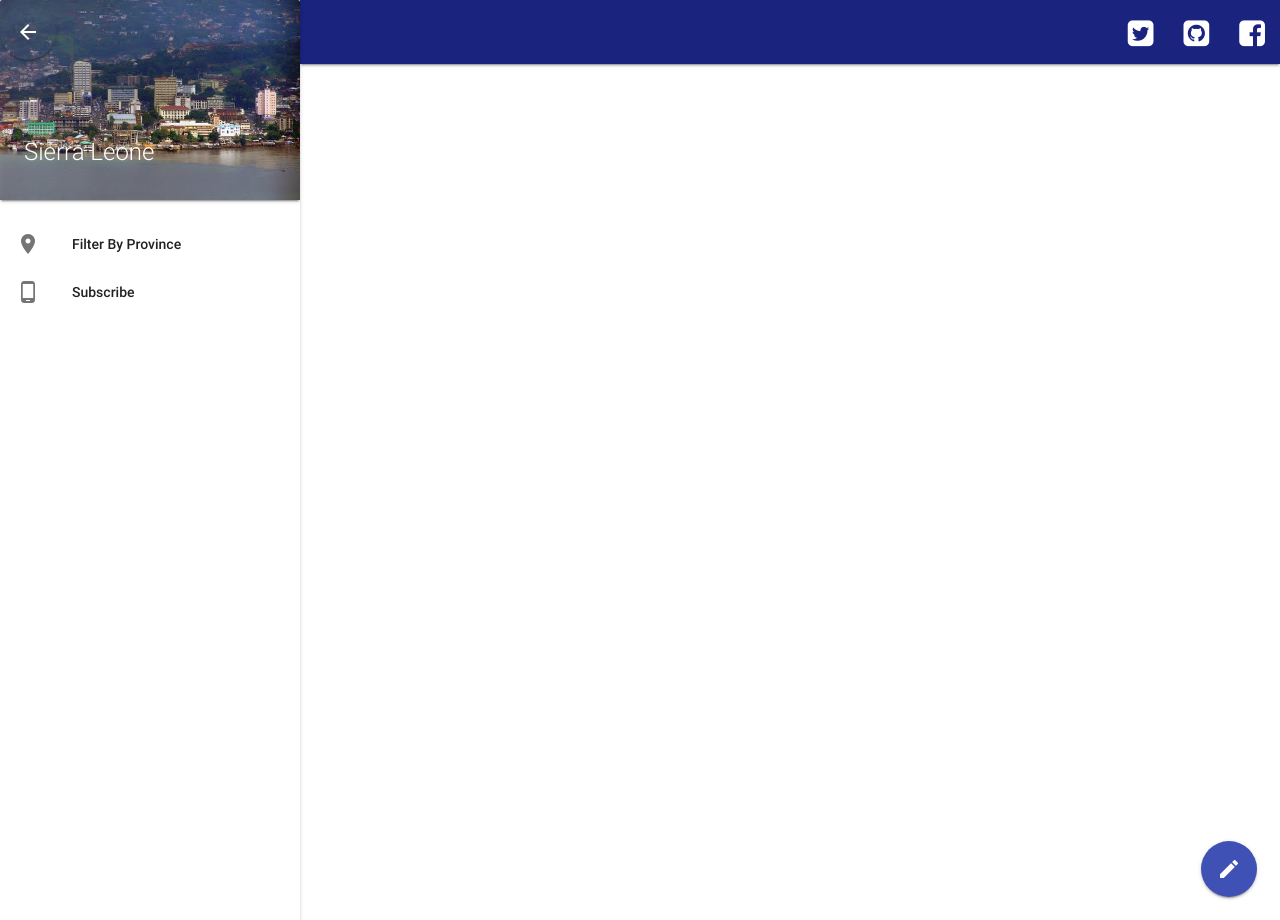
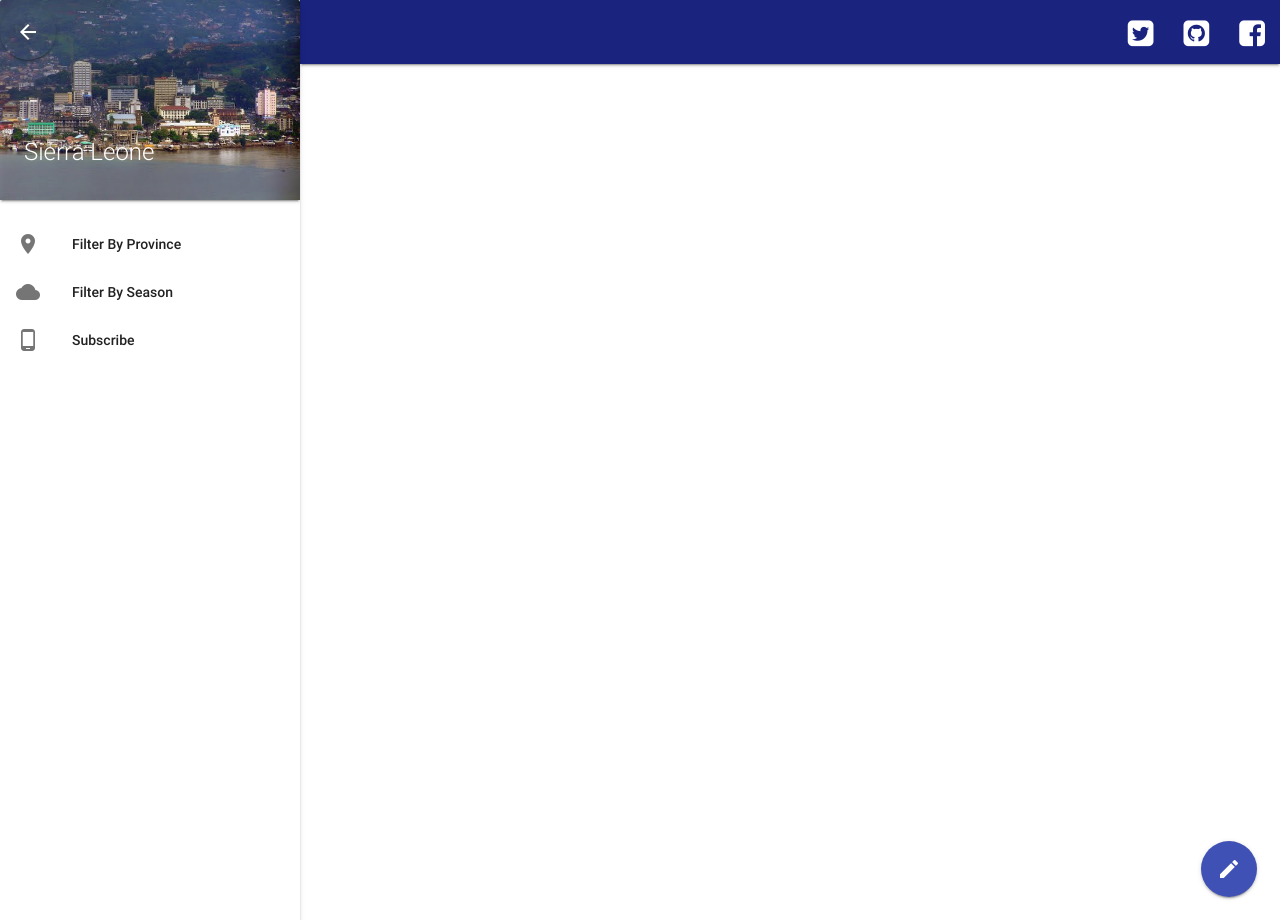
Before and after one commit to Code4SierraLeone/MWash, a CodeIgniter app: page /database/index.php/explore/index/1 in a window 1280 px wide. Run offline with CodeIgniter, Linux system fonts and the light colour scheme; some libraries are stand-ins or nearby versions.

Commit message:
merge master-change filter route and added filtering by seasons

```diff
--- a/application/config/routes.php
+++ b/application/config/routes.php
@@ -51,7 +51,7 @@ defined('BASEPATH') OR exit('No direct script access allowed');
 */
 //$route['default_controller'] = 'welcome';
 $route['default_controller'] = 'home';
-$route['explore'] = 'explore';
+$route['explore/(:any)/(:any)'] = 'explore/index/$1/$2';
 
 $route['subserv/add/one'] = 'subscription/add_subscriber_one';
 $route['subserv/add/two'] = 'subscription/add_subscriber_two';
--- a/application/controllers/Explore.php
+++ b/application/controllers/Explore.php
@@ -9,9 +9,19 @@ class Explore extends CI_Controller {
         $this->load->helper('url_helper');
     }
 
-    public function index()
+    public function index($parameter1, $parameter2)
     {
-        $this->load->view('explore');
+
+        if(isset($parameter1) && isset($parameter2)){
+            $data['province'] = $parameter1;
+
+            $data['season'] = $parameter2;
+
+            $this->load->view('explore', $data);
+        }else{
+            $this->load->view('errors/html/error_404');
+        }
+
     }
 
 }
--- a/application/views/explore.php
+++ b/application/views/explore.php
@@ -57,11 +57,32 @@ defined('BASEPATH') OR exit('No direct script access allowed');
                 query: {
                     select: "col50",
                     from: "1aHLU3Qqsl9X_W_BEvZaPn_dkNV8UtXtJPnKedgKB",
-                    <?php if(isset($_REQUEST['pr']) && $_REQUEST['pr'] != ''){ $pr = $_REQUEST['pr']; ?>
-                    where: "province = <?php echo "'".$pr."'"; ?>"
-                    <?php }else{ ?>
-                    where: ""
-                    <?php } ?>
+                    where: "<?php
+
+                    $conditions = array();
+
+                    if($province != 'all'){
+                        $conditions[] = "province = '$province'";
+                    }
+
+                    if ($season == 'Unknown'){
+                        $conditions[] = "season = ''";
+                    }elseif ($season == 'Water'){
+                        $conditions[] = "season = 'Water year-round'";
+                    }elseif ($season == 'Dry'){
+                        $conditions[] = "season = 'Dry Always / Never water'";
+                    }elseif($season == 'Seasonal'){
+                        $conditions[] = "season = 'Seasonal'";
+                    }
+
+                    if (count($conditions) > 0) {
+
+                        $sql = implode(' and ', $conditions);
+
+                        echo $sql;
+                    }
+
+                    ?>"
 
                 },
                 options: {
@@ -144,11 +165,22 @@ defined('BASEPATH') OR exit('No direct script access allowed');
         <li class="bold"><a class="collapsible-header waves-effect waves-teal"><i class="material-icons">location_on</i>Filter By Province</a>
             <div class="collapsible-body" style="padding: 0px !important;">
                 <ul>
-                    <li id="allp"><a href="<?php echo base_url(); ?>index.php/explore">All Provinces</a></li>
-                    <li id="nth"><a href="<?php echo base_url(); ?>index.php/explore?pr=Northern">Nothern</a></li>
-                    <li id="sth"><a href="<?php echo base_url(); ?>index.php/explore?pr=Southern">Southern</a></li>
-                    <li id="est"><a href="<?php echo base_url(); ?>index.php/explore?pr=Eastern">Eastern</a></li>
-                    <li id="wst"><a href="<?php echo base_url(); ?>index.php/explore?pr=Western">Western</a></li>
+                    <li id="allp"><a href="<?php echo base_url(); ?>index.php/explore/all/<?= $season ?>">All Provinces</a></li>
+                    <li id="nth"><a href="<?php echo base_url(); ?>index.php/explore/Northern/<?= $season ?>">Nothern</a></li>
+                    <li id="sth"><a href="<?php echo base_url(); ?>index.php/explore/Southern/<?= $season ?>">Southern</a></li>
+                    <li id="est"><a href="<?php echo base_url(); ?>index.php/explore/Eastern/<?= $season ?>">Eastern</a></li>
+                    <li id="wst"><a href="<?php echo base_url(); ?>index.php/explore/Western/<?= $season ?>">Western</a></li>
+                </ul>
+            </div>
+        </li>
+        <li class="bold"><a class="collapsible-header waves-effect waves-teal"><i class="material-icons">cloud</i>Filter By Season</a>
+            <div class="collapsible-body" style="padding: 0px !important;">
+                <ul>
+                    <li id="alls"><a href="<?php echo base_url(); ?>index.php/explore/<?= $province ?>/all">All Seasons</a></li>
+                    <li id="wyr"><a href="<?php echo base_url(); ?>index.php/explore/<?= $province ?>/Water">Water Year Round</a></li>
+                    <li id="sea"><a href="<?php echo base_url(); ?>index.php/explore/<?= $province ?>/Seasonal">Seasonal</a></li>
+                    <li id="dry"><a href="<?php echo base_url(); ?>index.php/explore/<?= $province ?>/Dry">Dry Always / Never Water</a></li>
+                    <li id="unk"><a href="<?php echo base_url(); ?>index.php/explore/<?= $province ?>/Unknown">Unknown</a></li>
                 </ul>
             </div>
         </li>
--- a/application/views/home.php
+++ b/application/views/home.php
@@ -48,7 +48,7 @@ defined('BASEPATH') OR exit('No direct script access allowed');
 
       <div class="center-align">
 
-        <a href="index.php/explore" class="waves-effect indigo waves-light btn">Explore</a>
+        <a href="index.php/explore/all/all" class="waves-effect indigo waves-light btn">Explore</a>
 
       </div>
 
--- a/assets/js/custom.js
+++ b/assets/js/custom.js
@@ -13,26 +13,36 @@ $(function(){
 
     var url = window.location.href;
 
-    if(url.indexOf("?") > -1) {
-        var params = url.split('?')[1].split('&');
-        for(var i =0;i<params.length;i++){
-            var temp = params[i].split('=');
-            var key   = temp[0];
-            var value = temp[1];
-            //console.log(key +':'+value);
-        }
-    }else{
+    var urllength = url.split('/').length;
+
+    var season_array = url.split('/')[urllength-1];
+
+    var province_array = url.split('/')[urllength-2];
+
+    console.log(province_array+' '+season_array);
+
+    if(province_array == 'Northern'){
+        $('#nth').addClass('active indigo lighten-1');
+    }else if(province_array == 'Southern'){
+        $('#sth').addClass('active indigo lighten-1');
+    }else if(province_array == 'Eastern'){
+        $('#est').addClass('active indigo lighten-1');
+    }else if(province_array == 'Western'){
+        $('#wst').addClass('active indigo lighten-1');
+    }else if(province_array == 'all'){
         $('#allp').addClass('active indigo lighten-1');
     }
 
-    if(value == 'Northern'){
-        $('#nth').addClass('active indigo lighten-1');
-    }else if(value == 'Southern'){
-        $('#sth').addClass('active indigo lighten-1');
-    }else if(value == 'Eastern'){
-        $('#est').addClass('active indigo lighten-1');
-    }else if(value == 'Western'){
-        $('#wst').addClass('active indigo lighten-1');
+    if(season_array == 'Water'){
+        $('#wyr').addClass('active indigo lighten-1');
+    }else if(season_array == 'Seasonal'){
+        $('#sea').addClass('active indigo lighten-1');
+    }else if(season_array == 'Dry'){
+        $('#dry').addClass('active indigo lighten-1');
+    }else if(season_array == 'Unknown'){
+        $('#unk').addClass('active indigo lighten-1');
+    }else if(season_array == 'all'){
+        $('#alls').addClass('active indigo lighten-1');
     }
 
     $(document).on('click', '#submit-wpu', function () {
@@ -119,8 +129,6 @@ $(function(){
                         }
 
                     }else if(wp == 'wsq'){
-
-                        //@todo find a solution for codeigniter url error for disallowed characters
 
                         $("#wsq_update").parent().parent().show();
                         $('.wp_column_name').html('qual');
```
Also changed, not shown: application/views/errors/html/error_404.php (+3 -6 lines).
